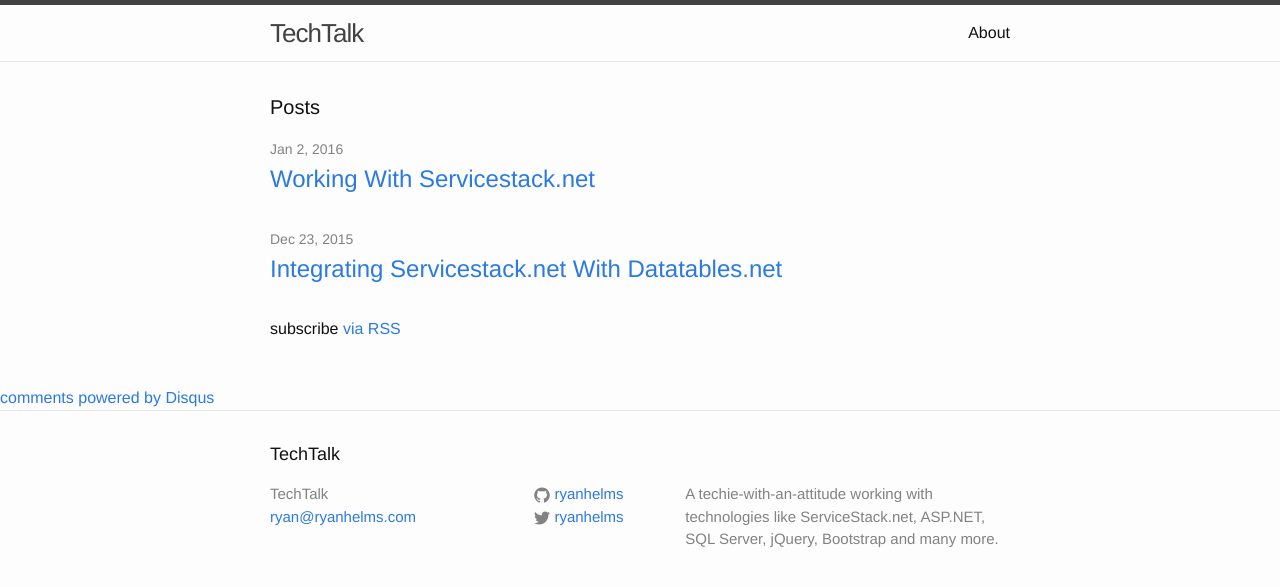
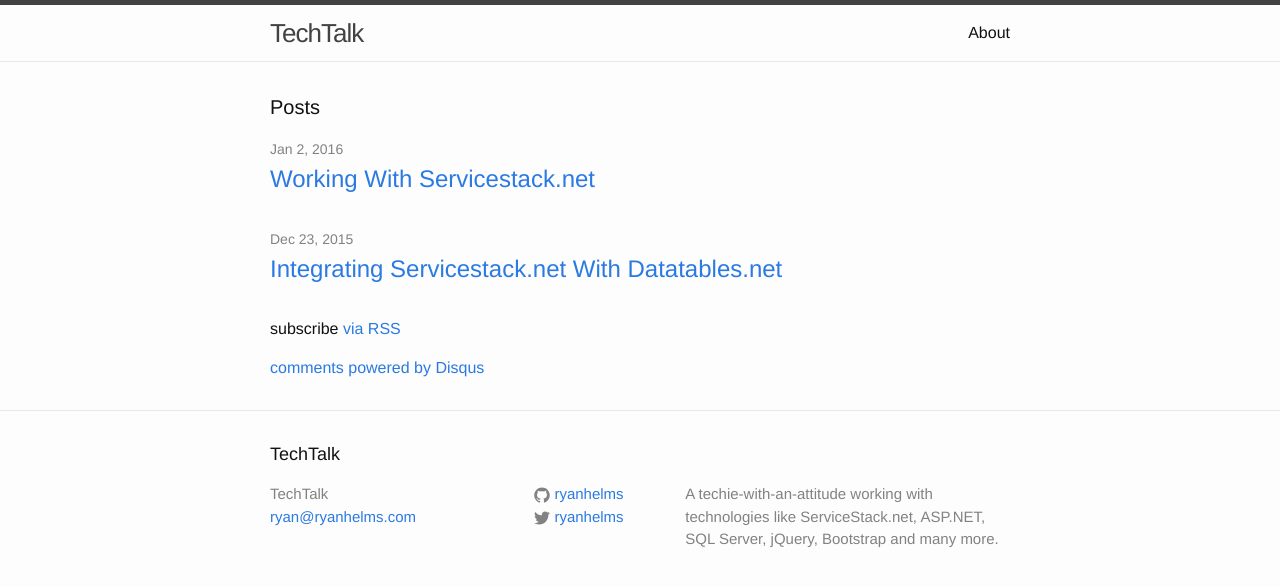
Before and after one commit to ryanhelmsblog/ryanhelmsblog.github.io, a Jekyll site: the page built from index.html, in a window 1280 px wide. Shown: the top 587 px of the page. Built offline with Jekyll 4.4.1, drawn with Linux system fonts in a browser that asks for light colours; comment, search, counter and statistics services are not loaded.

Commit message:
Updated default.html

```diff
--- a/_layouts/default.html
+++ b/_layouts/default.html
@@ -10,10 +10,10 @@
     <div class="page-content">
       <div class="wrapper">
         {{ content }}
+
+	    {% include comments.html %}
       </div>
     </div>
-
-    {% include comments.html %}
 
     {% include footer.html %}
 
```
